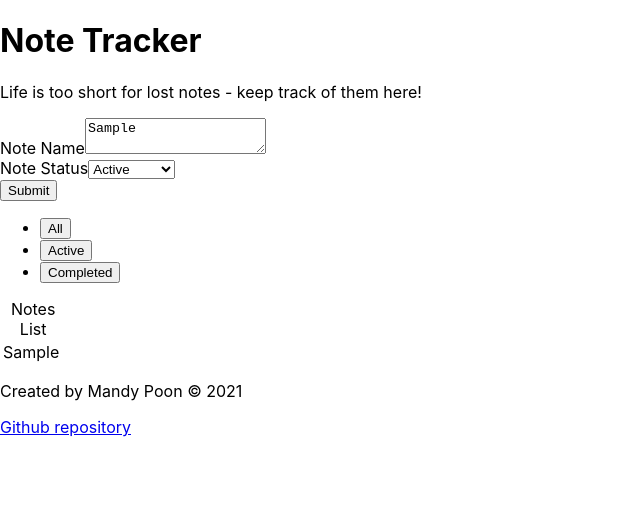
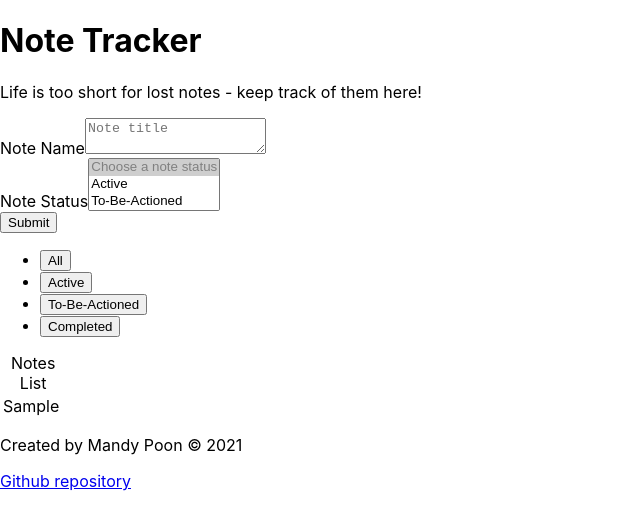
Before and after one commit to code-by-mandy/note-tracker, a React (Create React App) app: page / in a window 1280 px wide. Both pictures are taken after typing "Sample" into the empty fields and a click on the button "Submit". Shown: the top 530 px of the page, without its empty margins (0-640 px from the left). Built offline with nearby package versions, Linux system fonts and the light colour scheme.

Commit message:
final js flow

```diff
--- a/src/App.js
+++ b/src/App.js
@@ -1,26 +1,45 @@
-import {useState} from 'react'
+import {useEffect, useState} from 'react'
 import NoteInput from './components/NoteInput'
 import NotesFilter from './components/NotesFilter'
-// import NotesTable from './components/NotesTable'
+import NoteRow from './components/NoteRow'
 
 function App() {
 
+  //state for storing notes array
   const [notes, setNotes] = useState([]);
+  const [filteredNotes, setFilteredNotes] = useState([]);
 
-
+  //get individual note input
   const submitNote = (e, noteName, noteStatus) => {
     e.preventDefault();
-    addNote(noteName, noteStatus);
+    getNotes(noteName, noteStatus);
   }
 
-  const addNote = (name, status) => {
+  //state for storing filter string
+  const [filter, setFilter] = useState("all");
+
+  //get filter when chosen
+  const getFilterInput = (chosenFilter) => {
+    setFilter(chosenFilter);
+  }
+
+  //add note input to array and update notes array with any filters
+  const getNotes = (name, status) => {
     const notesArray = [...notes];
     notesArray.push({name, status})
     setNotes(notesArray);
   }
 
-  let filteredArray = [];
-  console.log(filteredArray);
+  //update filterArray per filter change
+  useEffect(() => {
+    let filteredNotesArray = [];
+    const notesArray = [...notes];
+    if (filter !== ("all")) {
+        filteredNotesArray = notesArray.filter(note => note.status === filter)
+    } else (
+        filteredNotesArray = notesArray);
+    setFilteredNotes(filteredNotesArray);
+  }, [notes, filter])
 
   return (
     <div className="App">
@@ -33,21 +52,18 @@ function App() {
           submitNote = {submitNote}
         />
 
-        <NotesFilter notesArray={notes} filteredArray = {(array) => filteredArray = array}/>
+        <NotesFilter filterString = {getFilterInput}/>
 
         <div>
             <table>
             <caption>Notes List</caption>
             <tbody className="notesList">
                 {
-                notes.map(note => {
+                  filteredNotes.map(note => {
                     return (
-                    <tr>
-                        <td>{note.name}</td>
-                        <td>{note.status}</td>
-                    </tr>
+                      <NoteRow key={notes.indexOf(note)} name={note.name} status={note.status}/>
                     )
-                })
+                  })
                 }
             </tbody>
             </table>
--- a/src/components/NoteInput.js
+++ b/src/components/NoteInput.js
@@ -5,8 +5,18 @@ const NoteInput = ( {submitNote}) => {
     const [name, setName] = useState("");
     const [status, setStatus] = useState("");
 
+    const handleSubmit = (e) => {
+        submitNote(e, name, status);
+        setName("");
+        setStatus("");
+
+        const clearInputs = document.querySelectorAll('textarea, select');
+
+        clearInputs.forEach(input => input.value="");
+    }
+
     return(
-        <form name="noteInput" onSubmit={(e) => submitNote(e, name, status)}>
+        <form name="noteInput" onSubmit={handleSubmit}>
             <div>
                 <label htmlFor="noteName" name="name">Note Name</label>
                 <textarea
@@ -14,14 +24,15 @@ const NoteInput = ( {submitNote}) => {
                     maxLength="20"
                     name="name"
                     placeholder="Note title"
-                    onChange = {(e) => setName(e.target.value)}
+                    onInput = {(e) => setName(e.target.value)}
                 ></textarea>
             </div>
             <div>
                 <label htmlFor="noteStatus">Note Status</label>
-                <select id="noteStatus" onChange = {(e) => setStatus(e.target.value)}>
-                    <option disabled defaultValue>Status</option>
+                <select id="noteStatus" onChange = {(e) => setStatus(e.target.value)} size="3">
+                    <option value="" defaultValue disabled>Choose a note status</option>
                     <option value="active">Active</option>
+                    <option value="tba">To-Be-Actioned</option>
                     <option value="completed">Completed</option>
                 </select>
             </div>
--- /dev/null
+++ b/src/components/NoteRow.js
@@ -0,0 +1,10 @@
+const NoteRow = ({name, status}) => {
+    return (
+        <tr>
+            <td>{name}</td>
+            <td>{status}</td>
+        </tr>
+    );
+}
+
+export default NoteRow
--- a/src/components/NotesFilter.js
+++ b/src/components/NotesFilter.js
@@ -1,33 +1,12 @@
-import {useEffect, useState} from 'react'
-
-const NotesFilter = ({notesArray, filteredArray}) => {
-
-    const [statusFilter, setStatusFilter] = useState("");
-
-    const setFilter = (e) => {
-        setStatusFilter(e.target.textContent.toLowerCase());
-    }
-    let filteredNotesArray = [];
-
-    useEffect(() => {
-        const allNotes = [...notesArray];
-
-
-        if (statusFilter !== "all") {
-            filteredNotesArray = allNotes.filter(note => note.status === statusFilter)
-        } else (
-            filteredNotesArray = allNotes);
-    }, [statusFilter, notesArray])
-
-    filteredArray(filteredNotesArray);
-
+const NotesFilter = ({filterString}) => {
 
     return (
         <div>
             <ul>
-                <li><button onClick={setFilter}>All</button></li>
-                <li><button onClick={setFilter}>Active</button></li>
-                <li><button onClick={setFilter}>Completed</button></li>
+                <li><button onClick={(e) => filterString(e.target.textContent.toLowerCase())}>All</button></li>
+                <li><button onClick={(e) => filterString(e.target.textContent.toLowerCase())}>Active</button></li>
+                <li><button onClick={(e) => filterString(e.target.textContent.toLowerCase())}>To-Be-Actioned</button></li>
+                <li><button onClick={(e) => filterString(e.target.textContent.toLowerCase())}>Completed</button></li>
             </ul>
         </div>
     )
```
Also changed, not shown: src/components/NotesTable.js (deleted, +0 -9 lines).
